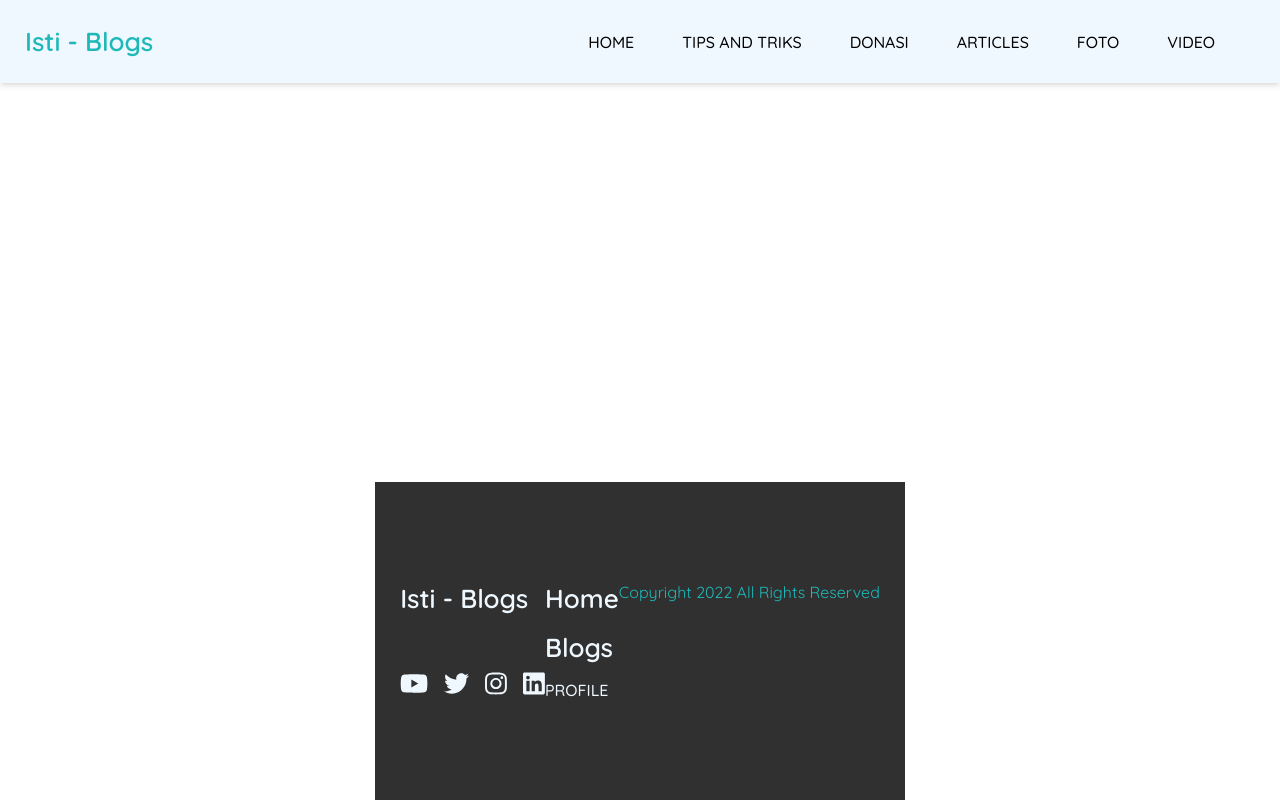
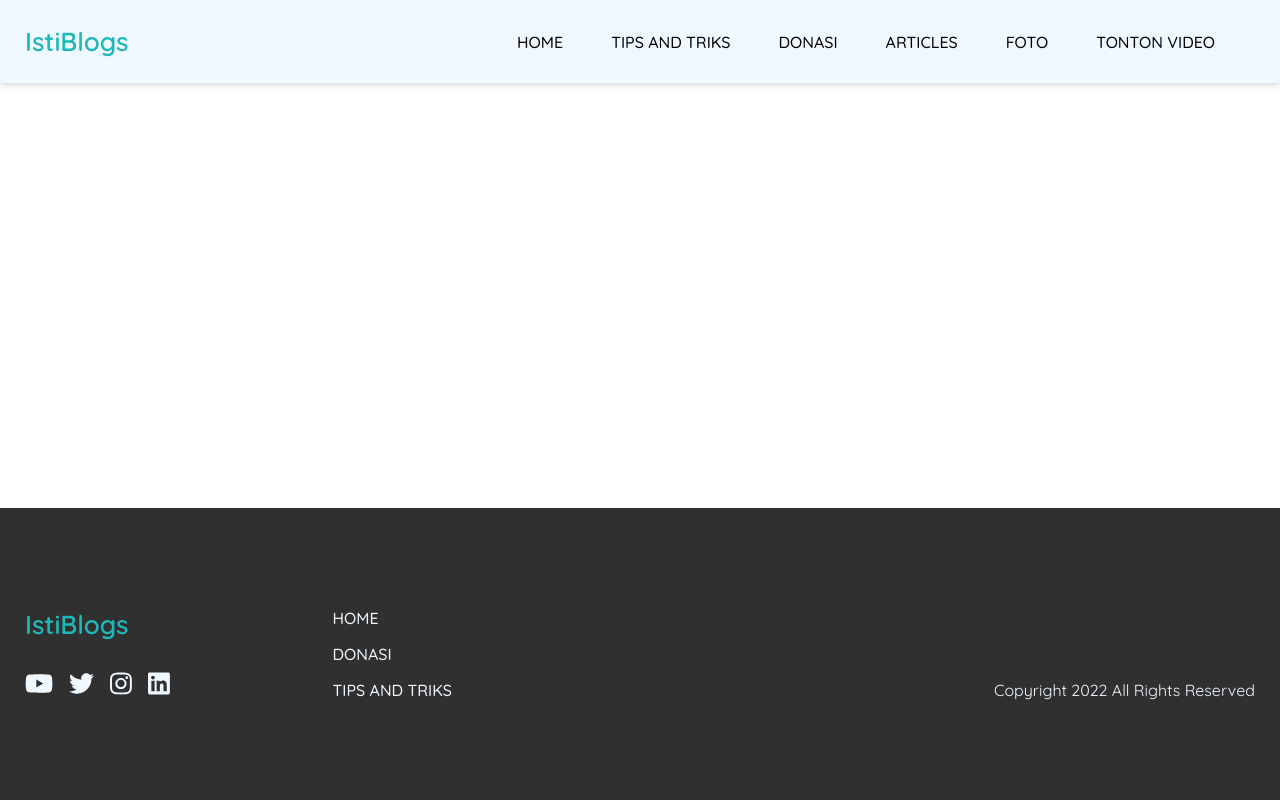
Before and after one commit to nandatritona/Ngobar, a Vue app: page / in a window 1280 px wide. Built offline with nearby package versions, Linux system fonts and the light colour scheme; what vue2-editor would draw is missing.

Commit message:
finish footer

```diff
--- a/package.json
+++ b/package.json
@@ -1,5 +1,5 @@
 {
-  "name": "fireblogs",
+  "name": "istiblogs",
   "version": "0.1.0",
   "private": true,
   "scripts": {
--- a/src/App.vue
+++ b/src/App.vue
@@ -1,9 +1,9 @@
 <template>
   <div class="app-wrapper">
     <div class="app">
-        <Navigation/>
+        <Navigation />
         <router-view />
-        <Footer/>
+        <Footer />
     </div>
   </div>
 </template>
--- a/src/components/Footer.vue
+++ b/src/components/Footer.vue
@@ -1,8 +1,9 @@
 <template lang="">
-    <footer class="container">
+    <footer>
+        <div class="container">
             <div class="left">
                 <div class="col-1">
-                <router-link class="header" :to="{ name: 'home' }">Isti - Blogs</router-link>
+                    <router-link class="header" :to="{ name: 'home' }">IstiBlogs</router-link>
                     <ul>
                         <li>
                             <a href="#"><youTube class="svg-icon"/></a>
@@ -20,11 +21,12 @@
                 </div>
                 <div class="col-2">
                     <ul>
-                    <router-link class="header" :to="{ name: 'home' }">Home</router-link>
-                    <router-link class="header" :to="{ name: 'blogs' }">Blogs</router-link>
-                    <router-link v-if="user" class="link" :to="{ name: newpost }">Create Post</router-link>
-                    <router-link v-if="!user" class="link" :to="{ name: 'profile' }">Profile</router-link>
+                        <router-link class="link" :to="{ name: 'home' }">Home</router-link>
+                        <router-link class="link" :to="{ name: 'donasi' }">Donasi</router-link>
+                        <router-link v-if="user" class="link" :to="{ name: 'newpost' }">Create Post</router-link>
+                        <router-link v-if="!user" class="link" :to="{ name: 'tips' }">Tips and Triks</router-link>
                     </ul>
+                </div>
             </div>
             <div class="right">
                 <p>Copyright 2022 All Rights Reserved</p>
@@ -61,16 +63,15 @@ export default {
                 flex-direction: row;
                 gap: 0px;
             }
-        }
             > div {
                 display: flex;
                 flex: 1;
-            flex-direction: column;
-            gap: 32px;
-            @media (min-width: 800px) {
-                flex-direction: row;
-                gap: 0px;
-            }
+                // flex-direction: column;
+                // gap: 32px;
+                // @media (min-width: 800px) {
+                //     flex-direction: row;
+                //     gap: 0px;
+                // }
             }
             .left {
                 gap: 32px;
@@ -84,12 +85,16 @@ export default {
                     gap: 0;
                 }
                 .header {
+                    text-align: center;
                     font-size: 26px;
-                color: aliceblue;
+                    color: #1eb8b8;
                     text-decoration: none;
                     font-weight: 600;
                     &:hover {
-                    color: #1eb8b8;
+                       color: aliceblue;
+                    }
+                    @media(min-width: 800px) {
+                        text-align: initial;
                     }
                 }
                 ul {
@@ -141,18 +146,19 @@ export default {
                         }
                         .link {
                             font-size: 16px;
+                            font-weight: 500;
                             color: aliceblue;
                             text-decoration: none;
-                        font-weight: 500;
                             &:hover {
                                 color: #1eb8b8;
                             }
                         }
                     }
                 }
+            }
             .right {
                 gap: 32px;
-                color: #1eb8b8;
+                color: aliceblue;
                 align-items: center;
                 flex-direction: column;
                 @media (min-width: 800px) {
@@ -162,7 +168,7 @@ export default {
             }
 
             p {
-                margin: auto;
+                margin-top: auto;
             }
         }
     }
--- a/src/components/Navigation.vue
+++ b/src/components/Navigation.vue
@@ -2,7 +2,7 @@
     <header>
         <nav class="container">
             <div class="branding">
-                <router-link class="header" :to="{ name: 'Home' }">Isti - Blogs</router-link>
+                <router-link class="header" :to="{ name: 'Home' }">IstiBlogs</router-link>
             </div>
             <div class="nav-links">
                 <ul v-show="!mobile">
@@ -11,7 +11,7 @@
                     <router-link class="link" to="#">Donasi</router-link>
                     <router-link class="link" to="#">Articles</router-link>
                     <router-link class="link" to="#">Foto</router-link>
-                    <router-link class="link" to="#">Video</router-link>
+                    <router-link class="link" to="#">Tonton video</router-link>
                 </ul>
             </div>
         </nav>
```
Also changed, not shown: 1 other file (tests, documents, lock files or other folders). Lines whose indentation alone changed are shown as unchanged.
